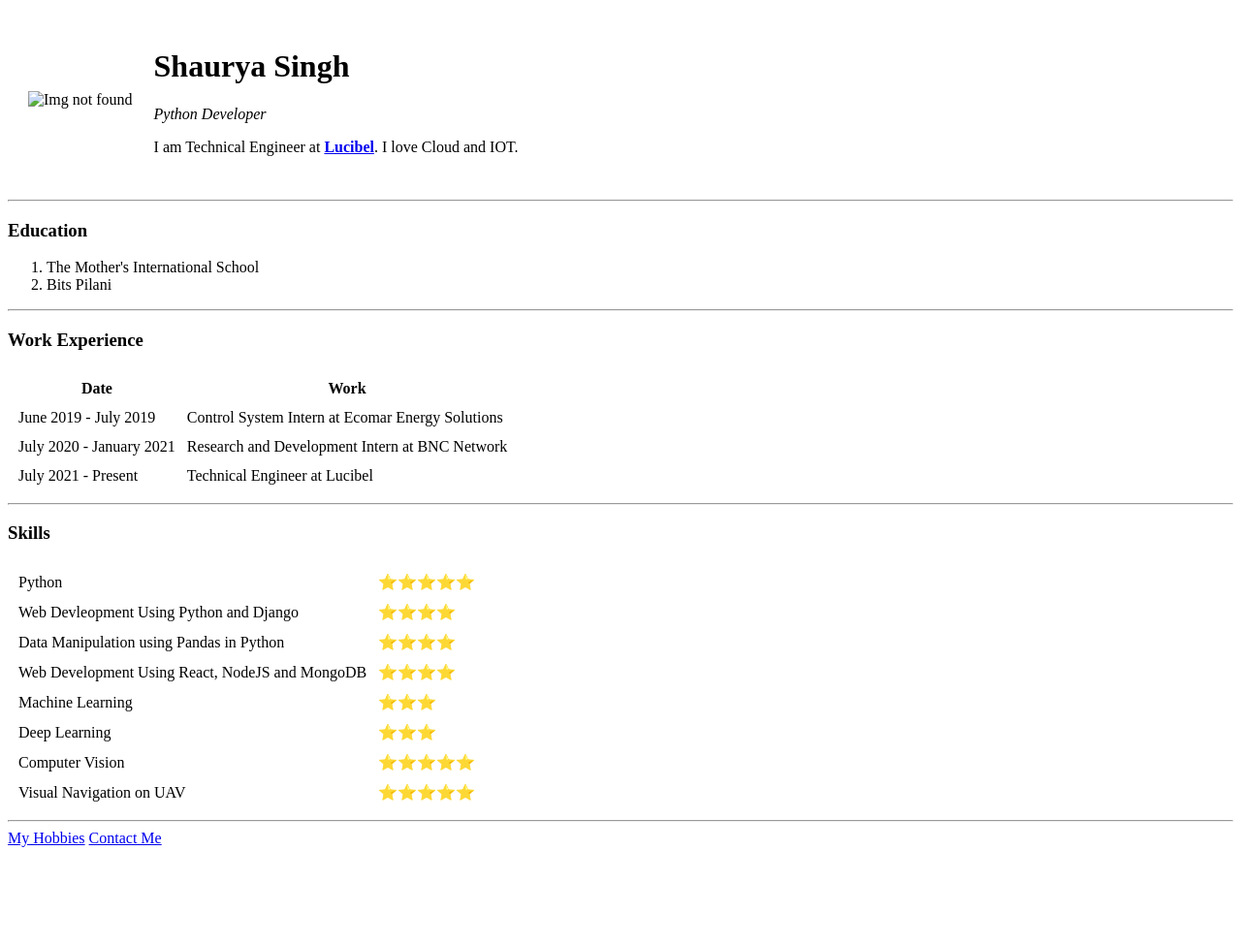
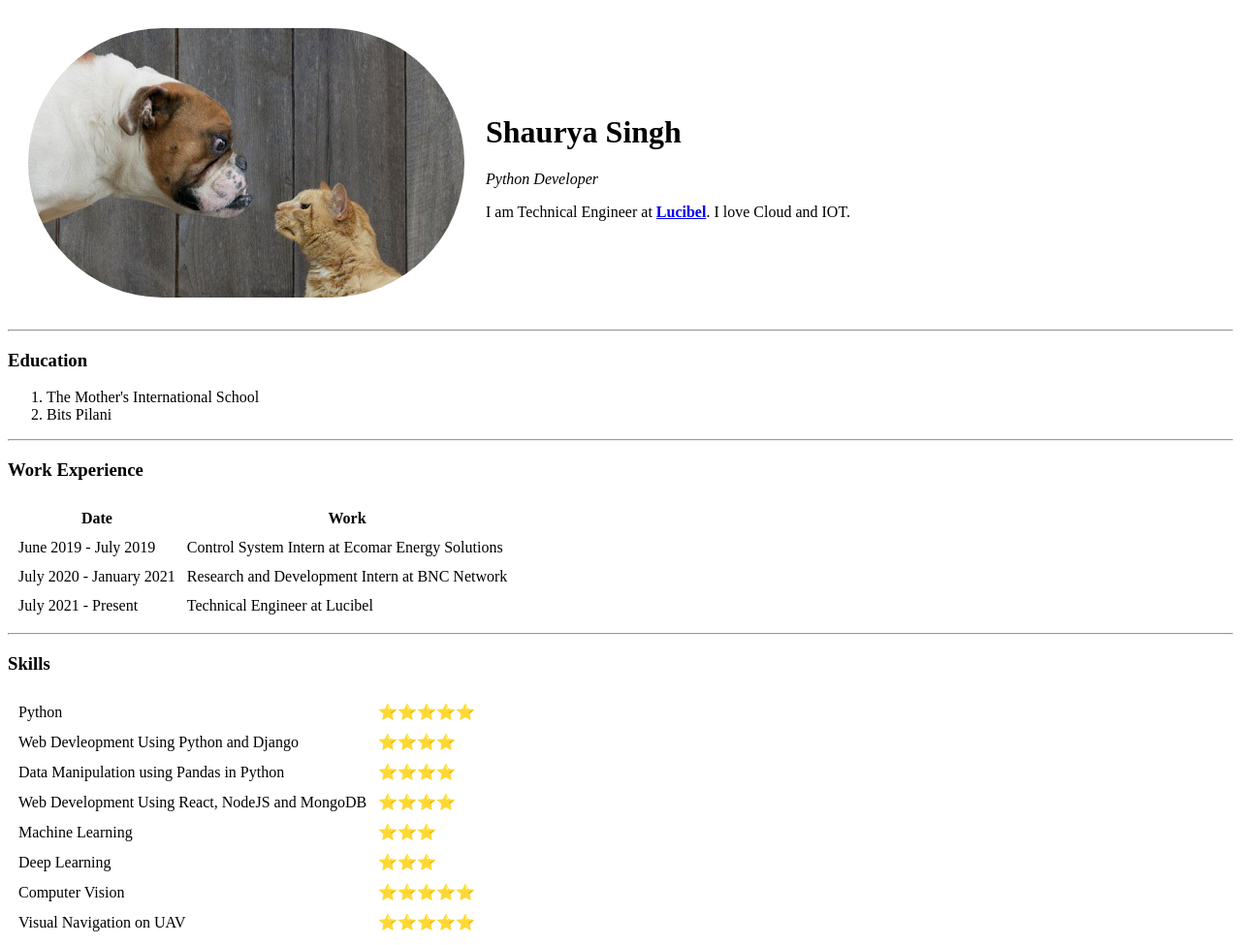
Before and after one commit to ShauryaDeveloper007/CV, a plain HTML site: page index.html in a window 1280 px wide. Shown: the top 975 px of the page at 97% size. Before the commit the page ends 882 px from the top, so only its background shows below. Drawn offline with Linux system fonts and the light colour scheme.

Commit message:
Update index.html

```diff
--- a/index.html
+++ b/index.html
@@ -7,7 +7,7 @@
   <body>
     <table cellspacing="20">
       <tr>
-        <td><img src="images/dog vs cat.png" alt="Img not found"></td>
+        <td><img src="dog vs cat.png" alt="Img not found"></td>
         <td><h1>Shaurya Singh</h1>
             <p><em>Python Developer</em></p>
             <p>I am Technical Engineer at <strong><a href="https://www.lucibel.io/en/">Lucibel</a></strong>. I love Cloud and IOT. </p></td>
```
